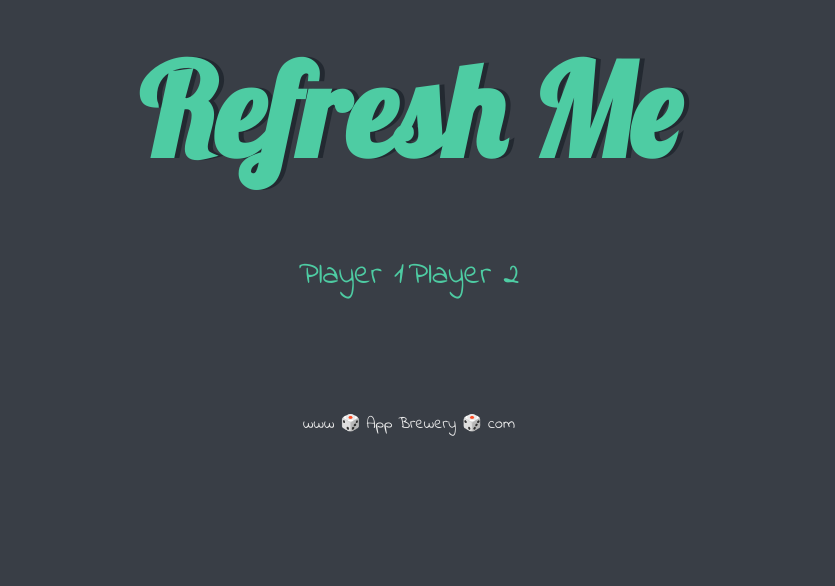
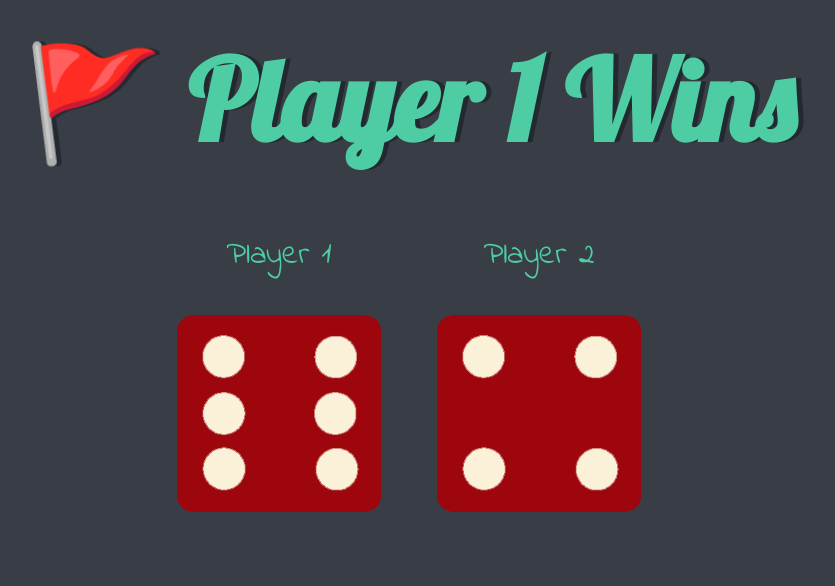
Before and after one commit to eoztorun/The-Dicee-Game, a plain HTML site: page dicee.html in a window 1280 px wide. Shown: the whole page, without its empty margins (231-1066 px from the left). Drawn offline with Linux system fonts and the light colour scheme.

Commit message:
Added JavaScript Code.

```diff
--- a/dicee.html
+++ b/dicee.html
@@ -14,20 +14,17 @@
 
       <div class="dice">
         <p>Player 1</p>
-        <img class="img1" src="">
+        <img class="img1" src="images/dice6.png">
       </div>
 
       <div class="dice">
         <p>Player 2</p>
-        <img class="img2" src="">
+        <img class="img2" src="images/dice6.png">
       </div>
 
     </div>
-
-
   </body>
-
   <footer>
-    www 🎲 App Brewery 🎲 com
+    <script src="index.js" charset="utf-8"></script>
   </footer>
 </html>
--- /dev/null
+++ b/index.js
@@ -0,0 +1,28 @@
+//generate a random number between 1 and 6.
+var randomNumber1 = Math.random();
+randomNumber1 = Math.floor((randomNumber1 * 6) + 1);
+
+var randomNumber2 = Math.random();
+randomNumber2 = Math.floor((randomNumber2 * 6) + 1);
+
+var dice1 = document.querySelector(".img1");
+dice1.setAttribute("src", "images/dice" + randomNumber1 + ".png");
+
+var dice2 = document.querySelector(".img2");
+dice2.setAttribute("src", "images/dice" + randomNumber2 + ".png");
+
+//select the h1 heading
+var heading = document.querySelector("h1");
+
+//display message for the results
+if (randomNumber1 > randomNumber2) {
+    heading.textContent = "🚩 Player 1 Wins";
+}
+
+else if (randomNumber2 > randomNumber1) {
+    heading.textContent = "Player 2 Wins 🚩";
+}
+
+else {
+    heading.textContent = "Draw!";
+}
--- a/styles.css
+++ b/styles.css
@@ -18,7 +18,7 @@ h1 {
   margin: 30px;
   font-family: 'Lobster', cursive;
   text-shadow: 5px 0 #232931;
-  font-size: 8rem;
+  font-size: 7rem;
   color: #4ECCA3;
 }
 
```
